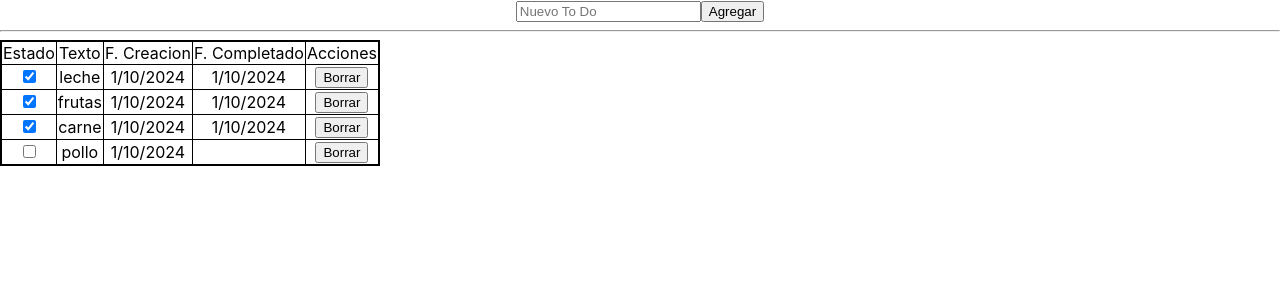
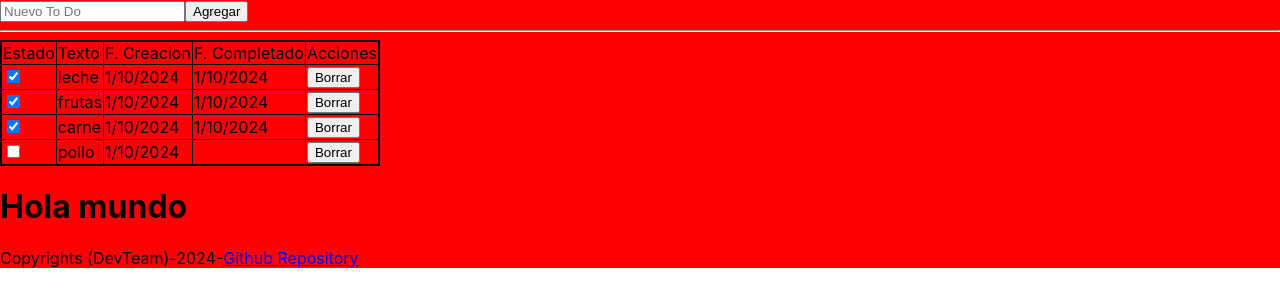
Before and after one commit to dbertolini/dev-team-todo-app, a React (Create React App) app: page / in a window 1280 px wide. Shown: the top 306 px of the page. Built offline with nearby package versions, Linux system fonts and the light colour scheme; the HTML template or start-up script is replaced by a standard one.

Commit message:
Agregado de componentes con props y children

```diff
--- a/src/App.js
+++ b/src/App.js
@@ -10,6 +10,8 @@ import "./App.css";
 import { useEffect, useState } from "react";
 
 import BodyComponent from "./components/BodyComponent";
+import ContainerComponent from "./components/ContainerComponent";
+import FooterComponent from "./components/FooterComponent";
 import HeaderComponent from "./components/HeaderComponent";
 import NavComponent from "./components/NavComponent";
 import datosEnJson from "./datos.json";
@@ -76,7 +78,7 @@ function App() {
   }, [datos]);
 
   return (
-    <div className="App">
+    <ContainerComponent>
       <NavComponent
         agregarItem={agregarItem}
         handlerTextoNuevoItem={handlerTextoNuevoItem}
@@ -93,7 +95,19 @@ function App() {
           handlerBorrarItem={handlerBorrarItem}
         />
       </table>
-    </div>
+      <FooterComponent propEjemplo={"Hola mundo"}>
+        <span>Copyrights (DevTeam)</span>
+        <span>-</span>
+        <span>2024</span>
+        <span>-</span>
+        <a
+          href="https://github.com/dbertolini/dev-team-todo-app"
+          target="_blank"
+        >
+          Github Repository
+        </a>
+      </FooterComponent>
+    </ContainerComponent>
   );
 }
 
--- /dev/null
+++ b/src/components/ContainerComponent.js
@@ -0,0 +1,5 @@
+function ContainerComponent({ children }) {
+  return <div style={{ backgroundColor: "red" }}>{children}</div>;
+}
+
+export default ContainerComponent;
--- /dev/null
+++ b/src/components/FooterComponent.js
@@ -0,0 +1,10 @@
+function FooterComponent({ children, propEjemplo }) {
+  return (
+    <>
+      <h1>{propEjemplo}</h1>
+      {children}
+    </>
+  );
+}
+
+export default FooterComponent;
```
